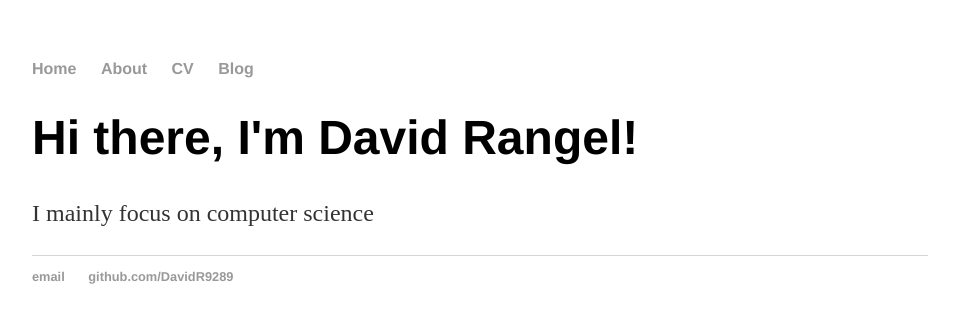
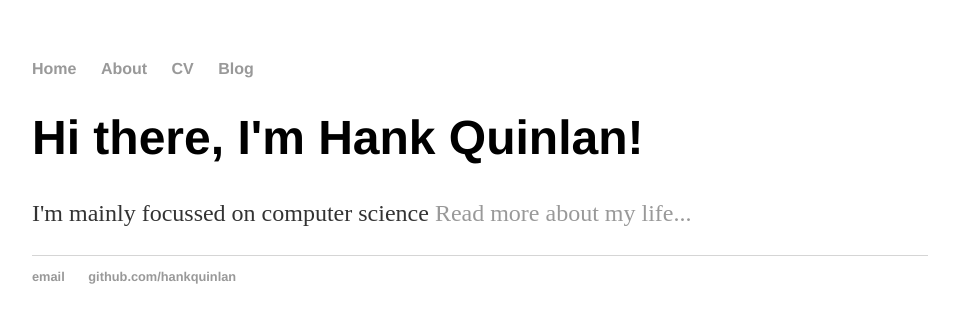
Before and after one commit to davonn3765/DavidR9289.github.io, a Jekyll site: the page built from index.html, in a window 1280 px wide. Shown: the top 323 px of the page, without its empty margins (160-1119 px from the left). Built offline with Jekyll 4.4.1, drawn with Linux system fonts in a browser that asks for light colours.

Commit message:
Update index.html

```diff
--- a/index.html
+++ b/index.html
@@ -1,30 +1,8 @@
-<!DOCTYPE html>
-<html>
-	<head>
-		<title>David Rangel, Blogger</title>
-		<!-- link to main stylesheet -->
-		<link rel="stylesheet" type="text/css" href="/css/main.css">
-	</head>
-	<body>
-		<nav>
-    		<ul>
-        		<li><a href="/">Home</a></li>
-	        	<li><a href="/about">About</a></li>
-        		<li><a href="/cv">CV</a></li>
-        		<li><a href="/blog">Blog</a></li>
-    		</ul>
-		</nav>
-		<div class="container">
-    		<div class="blurb">
-        		<h1>Hi there, I'm David Rangel!</h1>
-				<p>I mainly focus on computer science</a></p>
-    		</div><!-- /.blurb -->
-		</div><!-- /.container -->
-		<footer>
-    		<ul>
-        		<li><a href="DavidR9289@afsenyc.org">email</a></li>
-        		<li><a href="https://github.com/DavidR9289">github.com/DavidR9289</a></li>
-			</ul>
-		</footer>
-	</body>
-</html>
+---
+layout: default
+title: David Rangel, Blogger
+---
+<div class="blurb">
+	<h1>Hi there, I'm Hank Quinlan!</h1>
+	<p>I'm mainly focussed on computer science <em></em> <a href="/about">Read more about my life...</a></p>
+</div><!-- /.blurb -->
```
